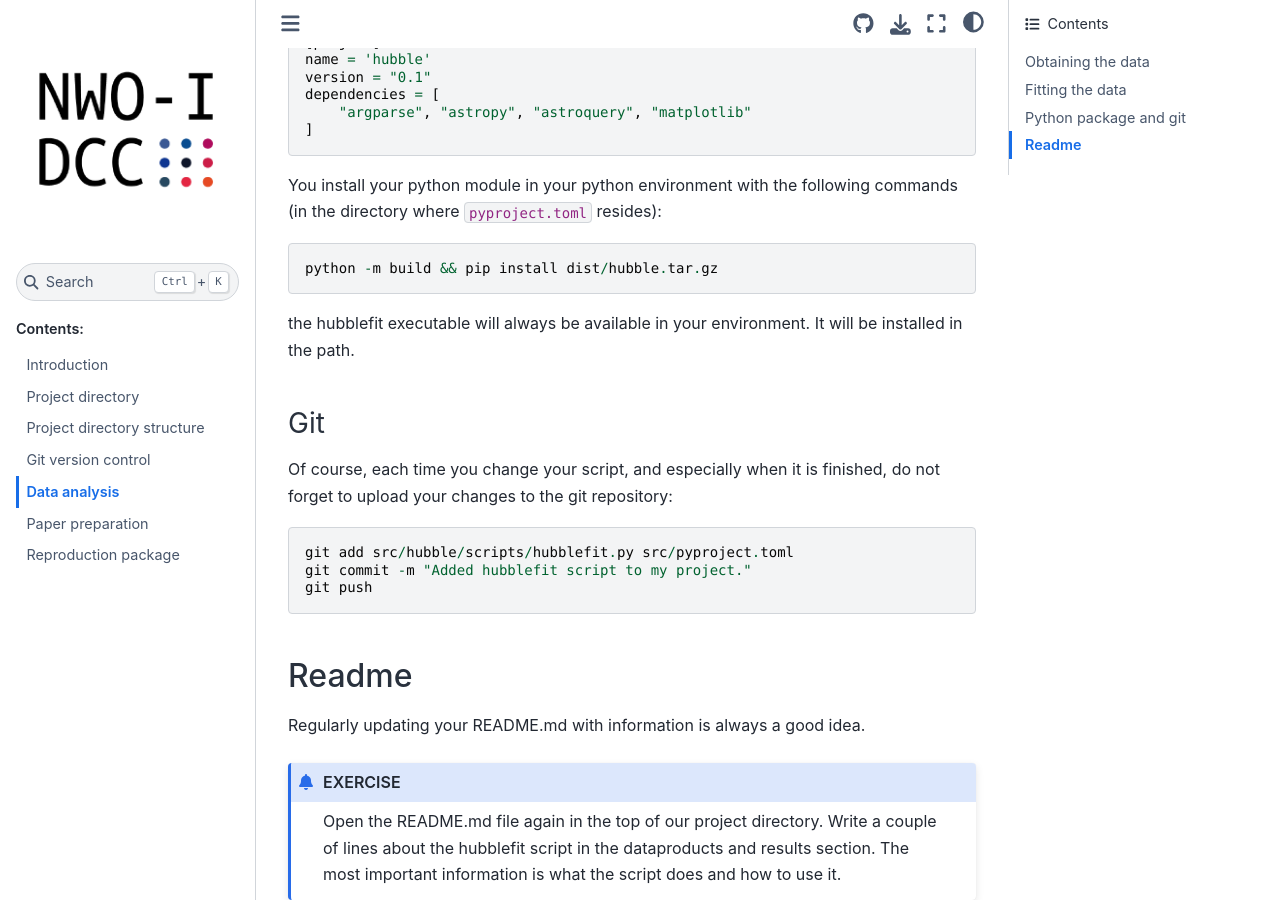
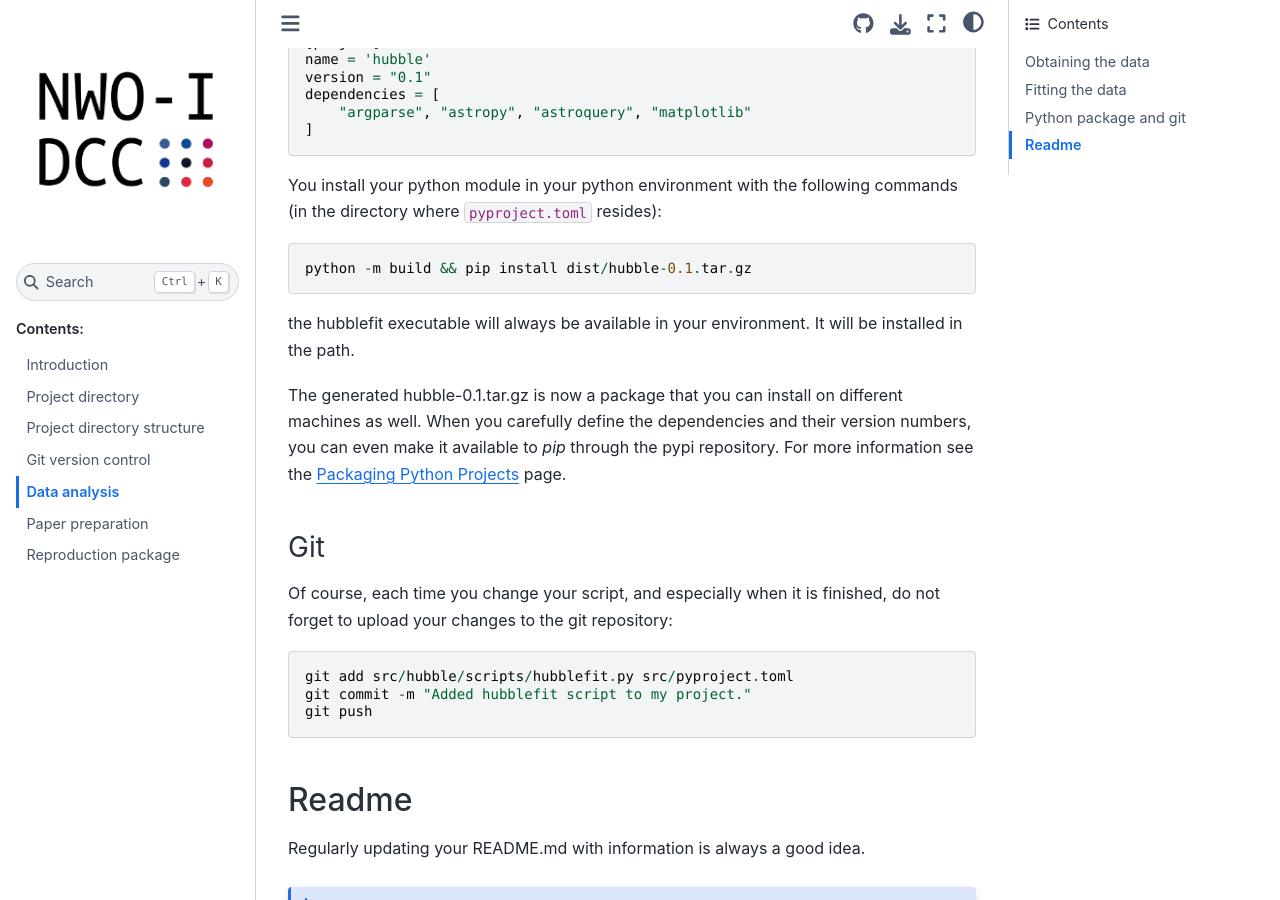
Before and after one commit to nwo-i-dcc/workshop-manage-research-project, a Sphinx documentation site: the page built from source/analysis.rst, in a window 1280 px wide and 900 px high, scrolled down 7710 px. Built offline with Sphinx 7.4.7 and the Sphinx Book theme 1.1.4, drawn with Linux system fonts in a browser that asks for light colours.

Commit message:
Fix a couple of mistakes in the analysis page

```diff
--- a/source/analysis.rst
+++ b/source/analysis.rst
@@ -329,10 +329,16 @@ script depends on, like astropy and astroquery. You can add these dependencies t
 You install your python module in your python environment with the following commands
 (in the directory where ``pyproject.toml`` resides)::
 
-    python -m build && pip install dist/hubble.tar.gz
+    python -m build && pip install dist/hubble-0.1.tar.gz
 
 the hubblefit executable will always be available in your environment. It will be installed
 in the path.
+
+The generated hubble-0.1.tar.gz is now a package that you can install on
+different machines as well. When you carefully define the dependencies
+and their version numbers, you can even make it available to `pip` through
+the pypi repository. For more information see the `Packaging Python Projects
+<https://packaging.python.org/en/latest/tutorials/packaging-projects/>`_ page.
 
 Git
 '''
```
Also changed, not shown: other parts of source/analysis.rst (+2 -2 lines).
